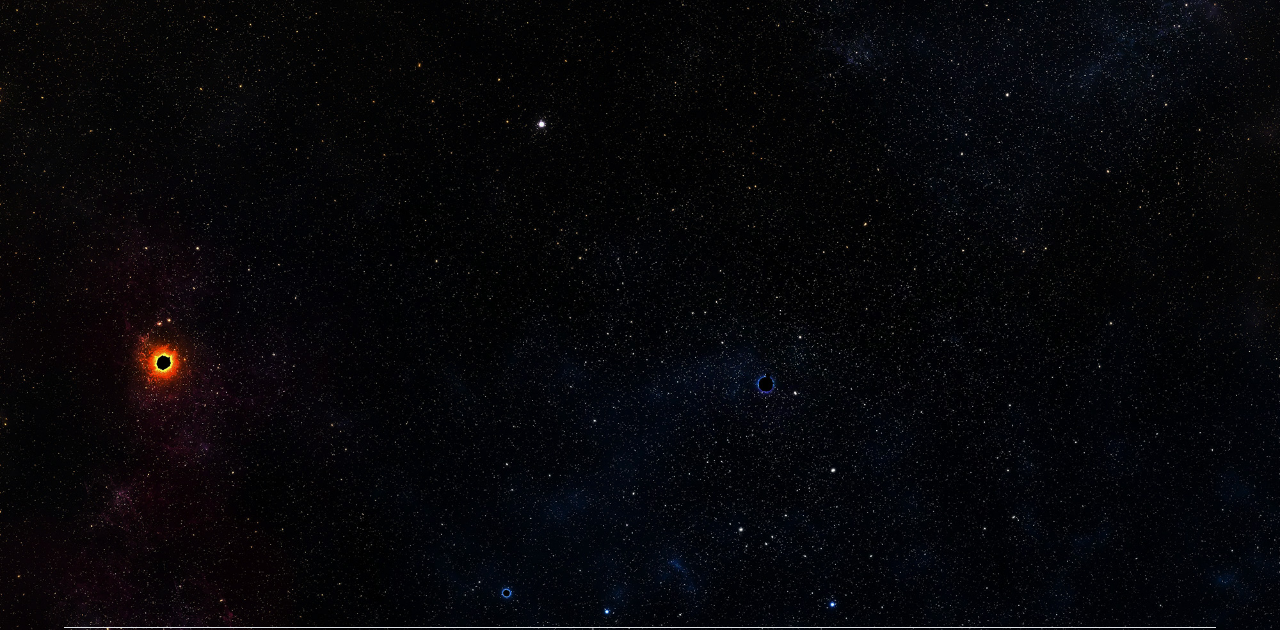
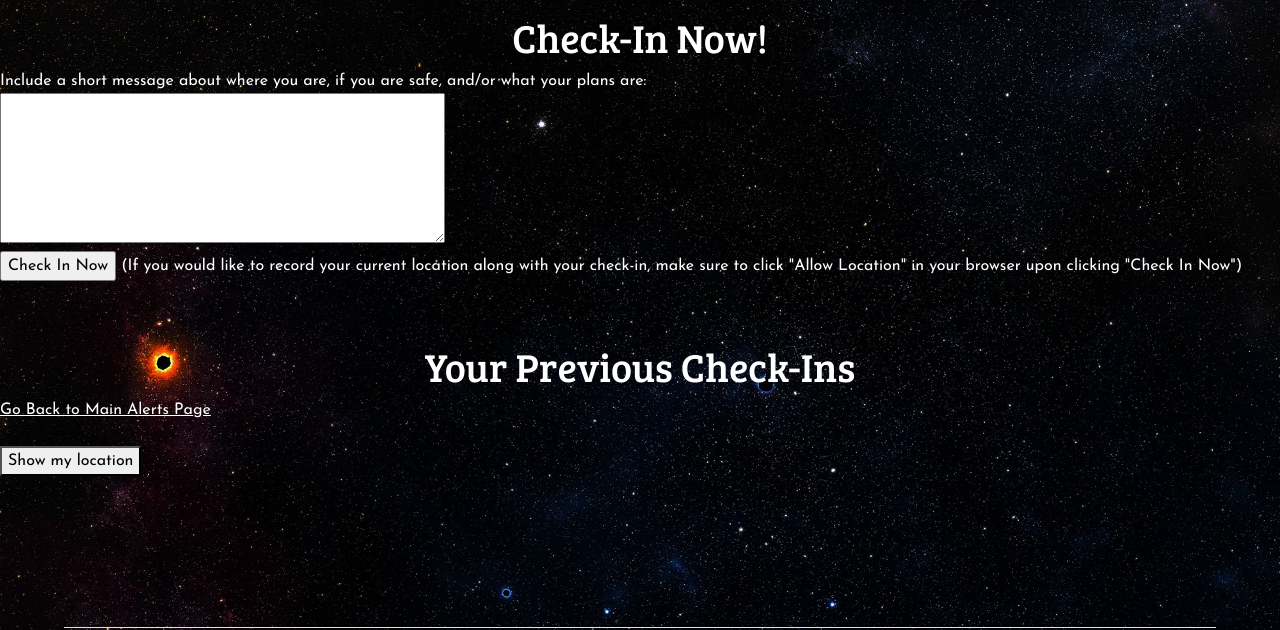
Before and after one commit to beegeiger/besafe, a Flask app: template templates/checkins_page.html in a window 1280 px wide. Shown: the part 77-707 px from the top of the page. Run offline with Flask 2, Linux system fonts and the light colour scheme; the template is opened without the code that fills it, so the values that code supplies are empty; parts of the project's set-up code (start-up, migrations or seed data) failed here and were passed over; some libraries are stand-ins or nearby versions; some web fonts are replaced.

Commit message:
Fixed jinja issues in check in page

```diff
--- a/templates/checkins_page.html
+++ b/templates/checkins_page.html
@@ -1,6 +1,6 @@
 {% extends 'base.html' %}
-{% block tit %}Your Check-In's{% endblock %}
-{% block safewalk %}
+{% block title %}Your Check-In's{% endblock %}
+{% block content %}
 <div class="gen_div">
 <h1>Check-In Now!</h1>
 <form id="check-form" action="/add_check_in" method="POST">
```
